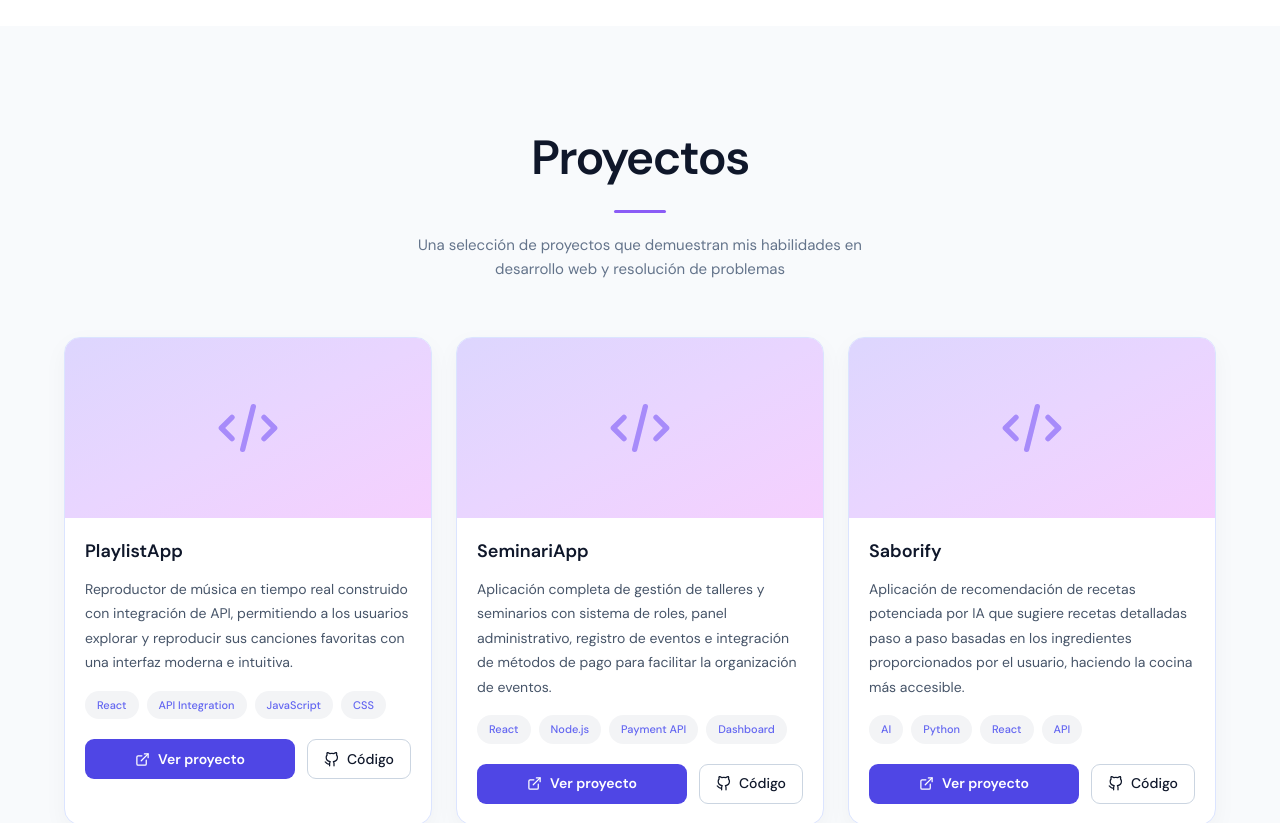
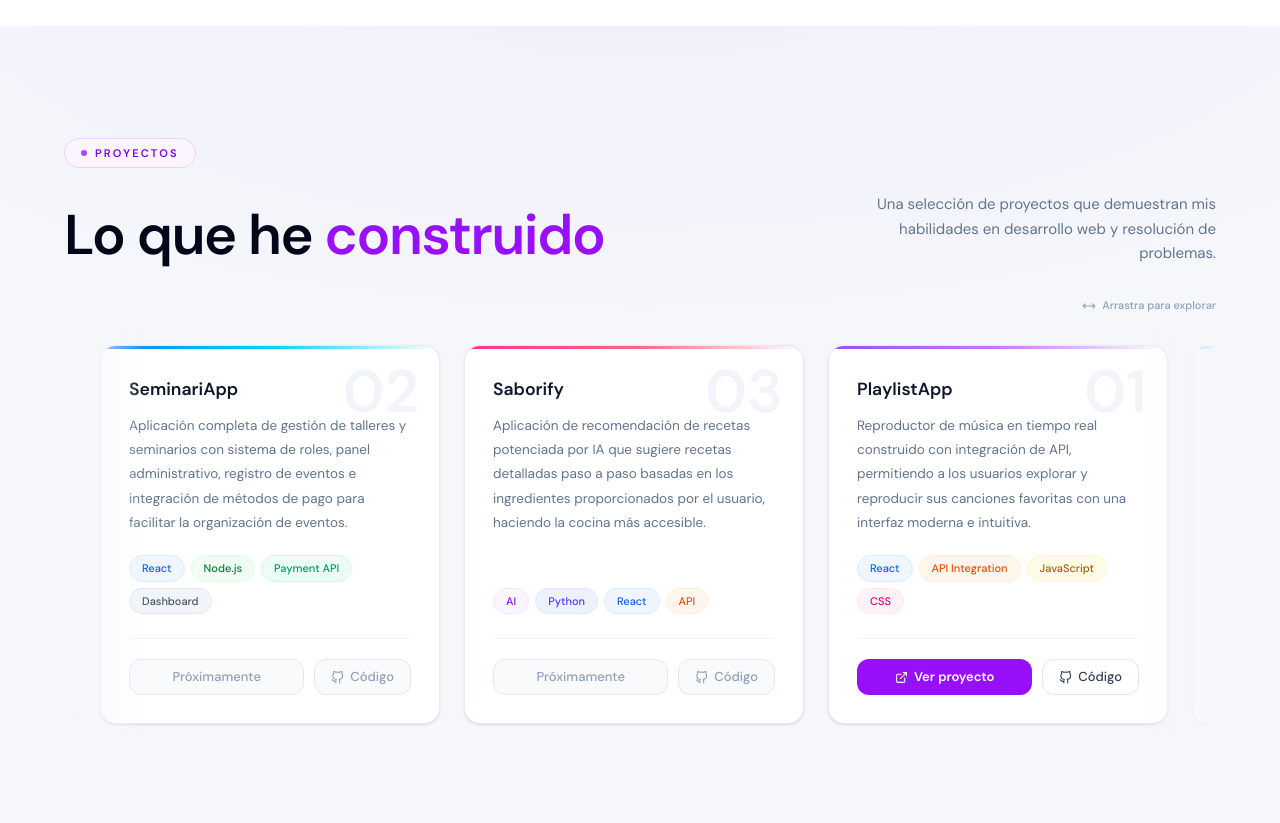
Before and after one commit to AndresRios123/Portfolio, a Next.js app: page /en in a window 1280 px wide. Shown: the part 2880-3703 px from the top of the page. Built offline with nearby package versions, Linux system fonts and the light colour scheme.

Commit message:
estilos de mis proyectos actualizados

```diff
--- a/app/components/sections/Projects.tsx
+++ b/app/components/sections/Projects.tsx
@@ -1,115 +1,331 @@
 "use client";
 
+import { useRef, useState, useCallback, useEffect } from "react";
+import { motion } from "framer-motion";
 import { projectsData } from "@/app/data/projectsData";
 import { FiExternalLink, FiGithub } from "react-icons/fi";
-import { HiOutlineCode } from "react-icons/hi";
+
+const doubled = [...projectsData, ...projectsData];
+
+const tagColors: Record<string, string> = {
+  React: "bg-blue-50 text-blue-600 border-blue-100 dark:bg-blue-500/10 dark:text-blue-300 dark:border-blue-500/20",
+  JavaScript: "bg-yellow-50 text-yellow-700 border-yellow-100 dark:bg-yellow-500/10 dark:text-yellow-300 dark:border-yellow-500/20",
+  CSS: "bg-pink-50 text-pink-600 border-pink-100 dark:bg-pink-500/10 dark:text-pink-300 dark:border-pink-500/20",
+  "Node.js": "bg-green-50 text-green-700 border-green-100 dark:bg-green-500/10 dark:text-green-300 dark:border-green-500/20",
+  Python: "bg-indigo-50 text-indigo-600 border-indigo-100 dark:bg-indigo-500/10 dark:text-indigo-300 dark:border-indigo-500/20",
+  AI: "bg-purple-50 text-purple-600 border-purple-100 dark:bg-purple-500/10 dark:text-purple-300 dark:border-purple-500/20",
+  API: "bg-orange-50 text-orange-600 border-orange-100 dark:bg-orange-500/10 dark:text-orange-300 dark:border-orange-500/20",
+  "API Integration": "bg-orange-50 text-orange-600 border-orange-100 dark:bg-orange-500/10 dark:text-orange-300 dark:border-orange-500/20",
+  "Payment API": "bg-emerald-50 text-emerald-600 border-emerald-100 dark:bg-emerald-500/10 dark:text-emerald-300 dark:border-emerald-500/20",
+  Dashboard: "bg-slate-100 text-slate-600 border-slate-200 dark:bg-slate-500/10 dark:text-slate-300 dark:border-slate-500/20",
+};
+
+const cardAccents = [
+  "from-violet-500 via-purple-400 to-transparent dark:from-blue-500 dark:via-blue-400 dark:to-transparent",
+  "from-blue-500 via-cyan-400 to-transparent",
+  "from-pink-500 via-rose-400 to-transparent",
+];
+
+const cardGlows = [
+  "hover:shadow-[0_8px_40px_rgba(139,92,246,0.13)] dark:hover:shadow-[0_8px_40px_rgba(59,130,246,0.13)]",
+  "hover:shadow-[0_8px_40px_rgba(59,130,246,0.13)]",
+  "hover:shadow-[0_8px_40px_rgba(236,72,153,0.13)]",
+];
+
+const fadeUp = {
+  hidden: { opacity: 0, y: 28 },
+  visible: {
+    opacity: 1,
+    y: 0,
+    transition: { duration: 0.85, ease: [0.16, 1, 0.3, 1] as const },
+  },
+};
+
+const headerStagger = {
+  hidden: {},
+  visible: { transition: { staggerChildren: 0.16 } },
+};
+
+const SPEED = 0.8; // px por frame
 
 export default function Projects() {
+  const trackRef = useRef<HTMLDivElement>(null);
+  const [paused, setPaused] = useState(false);
+
+  const isDragging = useRef(false);
+  const dragStartX = useRef(0);
+  const dragStartScroll = useRef(0);
+  const rafRef = useRef<number>(0);
+  const scrollPos = useRef(0);
+  const pausedRef = useRef(false);
+
+  // Mantener pausedRef sincronizado con el estado paused
+  useEffect(() => {
+    pausedRef.current = paused;
+  }, [paused]);
+
+  // Auto-scroll con rAF + reposicionamiento silencioso al llegar al 50%
+  useEffect(() => {
+    const track = trackRef.current;
+    if (!track) return;
+
+    const animate = () => {
+      if (!pausedRef.current && !isDragging.current && track) {
+        const half = track.scrollWidth / 2;
+
+        scrollPos.current += SPEED;
+
+        // Reposicionamiento silencioso: al llegar a la mitad, vuelve al inicio
+        if (scrollPos.current >= half) {
+          scrollPos.current -= half;
+        }
+
+        track.scrollLeft = scrollPos.current;
+      }
+      rafRef.current = requestAnimationFrame(animate);
+    };
+
+    rafRef.current = requestAnimationFrame(animate);
+    return () => cancelAnimationFrame(rafRef.current);
+  }, []);
+
+  // Mouse handlers
+  const onMouseDown = useCallback((e: React.MouseEvent) => {
+    const track = trackRef.current;
+    if (!track) return;
+    isDragging.current = true;
+    dragStartX.current = e.clientX;
+    dragStartScroll.current = scrollPos.current;
+    setPaused(true);
+    track.style.cursor = "grabbing";
+  }, []);
+
+  const onMouseMove = useCallback((e: React.MouseEvent) => {
+    if (!isDragging.current || !trackRef.current) return;
+    const track = trackRef.current;
+    const half = track.scrollWidth / 2;
+    const dx = e.clientX - dragStartX.current;
+
+    let newPos = dragStartScroll.current - dx;
+
+    // Wrap manual también infinito en ambas direcciones
+    if (newPos >= half) newPos -= half;
+    if (newPos < 0) newPos += half;
+
+    scrollPos.current = newPos;
+    track.scrollLeft = newPos;
+  }, []);
+
+  const onMouseUp = useCallback(() => {
+    isDragging.current = false;
+    setPaused(false);
+    if (trackRef.current) trackRef.current.style.cursor = "grab";
+  }, []);
+
+  const onMouseLeave = useCallback(() => {
+    if (isDragging.current) {
+      isDragging.current = false;
+    }
+    setPaused(false);
+    if (trackRef.current) trackRef.current.style.cursor = "grab";
+  }, []);
+
+  // Touch handlers
+  const onTouchStart = useCallback((e: React.TouchEvent) => {
+    isDragging.current = true;
+    dragStartX.current = e.touches[0].clientX;
+    dragStartScroll.current = scrollPos.current;
+    setPaused(true);
+  }, []);
+
+  const onTouchMove = useCallback((e: React.TouchEvent) => {
+    if (!isDragging.current || !trackRef.current) return;
+    const track = trackRef.current;
+    const half = track.scrollWidth / 2;
+    const dx = e.touches[0].clientX - dragStartX.current;
+
+    let newPos = dragStartScroll.current - dx;
+    if (newPos >= half) newPos -= half;
+    if (newPos < 0) newPos += half;
+
+    scrollPos.current = newPos;
+    track.scrollLeft = newPos;
+  }, []);
+
+  const onTouchEnd = useCallback(() => {
+    isDragging.current = false;
+    setPaused(false);
+  }, []);
+
   return (
     <section
       id="proyectos"
-      className="bg-[#f8fafc] px-6 py-24 md:px-10 lg:px-16 transition-colors duration-300 dark:bg-[#070b14]"
+      className="relative overflow-hidden bg-[#f5f7fb] px-6 py-28 transition-colors duration-300 md:px-10 lg:px-16 dark:bg-[#070b14]"
     >
-      <div className="mx-auto max-w-[1180px]">
-        {/* Header */}
-        <div className="mb-14 flex flex-col items-center text-center">
-          <h2 className="text-[2rem] font-bold tracking-[-0.03em] text-[#0f172a] md:text-[3rem] dark:text-white">
+      <div className="pointer-events-none absolute inset-0 bg-[radial-gradient(ellipse_80%_50%_at_50%_-10%,rgba(139,92,246,0.05),transparent)] dark:bg-[radial-gradient(ellipse_80%_50%_at_50%_-10%,rgba(59,130,246,0.07),transparent)]" />
+
+      <div className="relative mx-auto max-w-[1180px]">
+        <motion.div
+          initial="hidden"
+          whileInView="visible"
+          viewport={{ once: true, amount: 0.5 }}
+          variants={headerStagger}
+          className="mb-16 flex flex-col items-start"
+        >
+          <motion.span
+            variants={fadeUp}
+            className="mb-6 inline-flex items-center gap-2 rounded-full border border-purple-200 bg-purple-50 px-4 py-1.5 text-[11px] font-bold uppercase tracking-[0.2em] text-purple-700 dark:border-blue-500/20 dark:bg-blue-500/10 dark:text-blue-300"
+          >
+            <span className="inline-block h-1.5 w-1.5 rounded-full bg-purple-500 dark:bg-blue-400" />
             Proyectos
-          </h2>
+          </motion.span>
 
-          <div className="mt-4 h-[3px] w-[52px] rounded-full bg-[#8b5cf6] dark:bg-[#a78bfa]" />
+          <div className="flex w-full flex-col gap-4 md:flex-row md:items-end md:justify-between">
+            <motion.h2
+              variants={fadeUp}
+              className="max-w-xl text-balance text-4xl font-bold tracking-tight text-slate-950 md:text-5xl lg:text-[3.5rem] lg:leading-[1.1] dark:text-white"
+            >
+              Lo que he{" "}
+              <span className="text-purple-600 dark:text-blue-400">construido</span>
+            </motion.h2>
 
-          <p className="mt-5 max-w-[470px] text-[14px] leading-[1.6] text-[#64748b] md:text-[15px] dark:text-[#94a3b8]">
-            Una selección de proyectos que demuestran mis habilidades en
-            desarrollo web y resolución de problemas
-          </p>
+            <motion.p
+              variants={fadeUp}
+              className="max-w-sm text-[15px] leading-relaxed text-slate-500 md:text-right dark:text-slate-400"
+            >
+              Una selección de proyectos que demuestran mis habilidades en desarrollo web y resolución de problemas.
+            </motion.p>
+          </div>
+        </motion.div>
+
+        <motion.div
+          initial={{ opacity: 0 }}
+          whileInView={{ opacity: 1 }}
+          viewport={{ once: true, amount: 0.1 }}
+          transition={{ duration: 0.8 }}
+          className="relative"
+        >
+          {/* Fade edges */}
+          <div className="pointer-events-none absolute left-0 top-0 z-10 h-full w-20 bg-gradient-to-r from-[#f5f7fb] to-transparent dark:from-[#070b14]" />
+          <div className="pointer-events-none absolute right-0 top-0 z-10 h-full w-20 bg-gradient-to-l from-[#f5f7fb] to-transparent dark:from-[#070b14]" />
+
+          <div className="absolute -top-8 right-0 select-none text-[11px] font-medium text-slate-400 dark:text-slate-600 flex items-center gap-1.5">
+            <svg width="14" height="14" viewBox="0 0 24 24" fill="none" stroke="currentColor" strokeWidth="2">
+              <path d="M18 8L22 12L18 16M6 8L2 12L6 16M2 12H22" />
+            </svg>
+            Arrastra para explorar
           </div>
 
-        {/* Grid */}
-        <div className="grid gap-6 md:grid-cols-2 xl:grid-cols-3">
-          {projectsData.map((project) => (
+          {/* Track: overflow-x-hidden para ocultar la scrollbar nativa */}
+          <div
+            ref={trackRef}
+            className="overflow-x-hidden"
+            style={{ cursor: "grab" }}
+            onMouseDown={onMouseDown}
+            onMouseMove={onMouseMove}
+            onMouseUp={onMouseUp}
+            onMouseLeave={onMouseLeave}
+            onTouchStart={onTouchStart}
+            onTouchMove={onTouchMove}
+            onTouchEnd={onTouchEnd}
+          >
+            {/* Sin animación CSS — el movimiento lo controla el rAF */}
+            <div
+              className="flex gap-6 py-4"
+              style={{ width: "max-content" }}
+            >
+              {doubled.map((project, i) => {
+                const accentIdx = (project.id - 1) % cardAccents.length;
+                const isUnavailable = project.liveUrl === "#";
+
+                return (
                   <article
-              key={project.id}
-              className="
-                overflow-hidden rounded-[16px]
-                border border-[#dbe4ff] bg-white
-                shadow-[0_8px_24px_rgba(15,23,42,0.04)]
-                transition-all duration-300
-                hover:-translate-y-1 hover:shadow-[0_16px_32px_rgba(15,23,42,0.08)]
+                    key={`${project.id}-${i}`}
+                    onMouseEnter={() => setPaused(true)}
+                    onMouseLeave={() => {
+                      if (!isDragging.current) setPaused(false);
+                    }}
+                    className={`
+                      group relative flex w-[340px] shrink-0 flex-col overflow-hidden
+                      rounded-2xl border border-slate-200/80 bg-white
+                      shadow-sm transition-all duration-500
+                      hover:-translate-y-1.5 hover:border-purple-200/80
+                      ${cardGlows[accentIdx]}
                       dark:border-white/10 dark:bg-[#0b1120]/80
-                dark:shadow-[0_10px_30px_rgba(0,0,0,0.35)]
-                dark:hover:shadow-[0_18px_45px_rgba(0,0,0,0.4)]
-              "
+                      dark:hover:border-blue-500/30
+                      select-none
+                    `}
                   >
-              {/* Preview */}
-              <div className="relative flex h-[180px] items-center justify-center overflow-hidden bg-gradient-to-br from-[#ddd6fe] via-[#e9d5ff] to-[#f5d0fe] dark:from-[#1e1b4b] dark:via-[#312e81] dark:to-[#4c1d95]">
-                <HiOutlineCode className="text-[64px] text-[#a78bfa] dark:text-[#c4b5fd]" />
-              </div>
+                    <div className={`h-[3px] w-full bg-gradient-to-r ${cardAccents[accentIdx]}`} />
 
-              {/* Content */}
-              <div className="p-5">
-                <h3 className="text-[18px] font-semibold text-[#0f172a] dark:text-white">
+                    <div className="pointer-events-none absolute inset-0 opacity-0 transition-opacity duration-500 group-hover:opacity-100 bg-[radial-gradient(ellipse_70%_40%_at_50%_0%,rgba(139,92,246,0.06),transparent)] dark:bg-[radial-gradient(ellipse_70%_40%_at_50%_0%,rgba(59,130,246,0.09),transparent)]" />
+
+                    <span className="pointer-events-none absolute right-5 top-4 select-none text-6xl font-black leading-none text-slate-100 dark:text-white/[0.04] transition-opacity duration-500 group-hover:opacity-60">
+                      {String(project.id).padStart(2, "0")}
+                    </span>
+
+                    <div className="relative flex flex-1 flex-col p-7">
+                      <h3 className="mb-3 text-[1.1rem] font-bold leading-snug text-slate-900 dark:text-white">
                         {project.title}
                       </h3>
 
-                <p className="mt-3 text-[14px] leading-[1.75] text-[#475569] dark:text-[#94a3b8]">
+                      <p className="mb-5 flex-1 text-[13.5px] leading-[1.8] text-slate-500 dark:text-slate-400">
                         {project.description}
                       </p>
 
-                {/* Tags */}
-                <div className="mt-4 flex flex-wrap gap-2">
+                      <div className="mb-6 flex flex-wrap gap-1.5">
                         {project.tags.map((tag) => (
                           <span
                             key={tag}
-                      className="
-                        rounded-full bg-[#f3f4f6] px-3 py-[6px]
-                        text-[11px] font-medium text-[#6366f1]
-                        dark:bg-white/10 dark:text-[#a5b4fc]
-                      "
+                            className={`rounded-full border px-3 py-1 text-[11px] font-medium ${
+                              tagColors[tag] ??
+                              "bg-slate-100 text-slate-600 border-slate-200 dark:bg-slate-500/10 dark:text-slate-300 dark:border-slate-500/20"
+                            }`}
                           >
                             {tag}
                           </span>
                         ))}
                       </div>
 
-                {/* Buttons */}
-                <div className="mt-5 flex items-center gap-3">
+                      <div className="flex items-center gap-2.5 border-t border-slate-100 pt-5 dark:border-white/[0.06]">
+                        {isUnavailable ? (
+                          <span className="inline-flex h-9 flex-1 items-center justify-center gap-2 rounded-xl border border-slate-200 bg-slate-50 text-[13px] font-medium text-slate-400 dark:border-white/10 dark:bg-white/[0.03] dark:text-slate-500">
+                            Próximamente
+                          </span>
+                        ) : (
                           <a
                             href={project.liveUrl}
                             target="_blank"
                             rel="noreferrer"
-                    className="
-                      inline-flex h-[40px] flex-1 items-center justify-center gap-2
-                      rounded-[9px] bg-[#4f46e5] px-4 text-[14px] font-semibold text-white
-                      transition-all duration-200 hover:bg-[#4338ca]
-                      dark:bg-[#6366f1] dark:hover:bg-[#4f46e5]
-                    "
+                            className="inline-flex h-9 flex-1 items-center justify-center gap-1.5 rounded-xl bg-purple-600 px-4 text-[13px] font-semibold text-white transition-all duration-300 hover:bg-purple-700 dark:bg-blue-600 dark:hover:bg-blue-500"
                           >
-                    <FiExternalLink className="text-[15px]" />
+                            <FiExternalLink className="text-[13px]" />
                             Ver proyecto
                           </a>
+                        )}
 
                         <a
-                    href={project.codeUrl}
+                          href={project.codeUrl === "#" ? undefined : project.codeUrl}
                           target="_blank"
                           rel="noreferrer"
-                    className="
-                      inline-flex h-[40px] items-center justify-center gap-2
-                      rounded-[9px] border border-[#cbd5e1] bg-white px-4
-                      text-[14px] font-medium text-[#0f172a]
-                      transition-all duration-200 hover:bg-[#f8fafc]
-                      dark:border-white/10 dark:bg-[#0b1120] dark:text-white
-                      dark:hover:bg-white/5
-                    "
+                          aria-disabled={project.codeUrl === "#"}
+                          className={`inline-flex h-9 items-center justify-center gap-1.5 rounded-xl border px-4 text-[13px] font-medium transition-all duration-300 ${
+                            project.codeUrl === "#"
+                              ? "pointer-events-none border-slate-200 bg-slate-50 text-slate-400 dark:border-white/10 dark:bg-white/[0.03] dark:text-slate-500"
+                              : "border-slate-200 bg-white text-slate-700 hover:border-slate-300 hover:bg-slate-50 dark:border-white/10 dark:bg-transparent dark:text-slate-300 dark:hover:bg-white/5"
+                          }`}
                         >
-                    <FiGithub className="text-[15px]" />
+                          <FiGithub className="text-[13px]" />
                           Código
                         </a>
                       </div>
                     </div>
                   </article>
-          ))}
+                );
+              })}
             </div>
+          </div>
+        </motion.div>
       </div>
     </section>
   );
```
Lines whose indentation alone changed are shown as unchanged.
